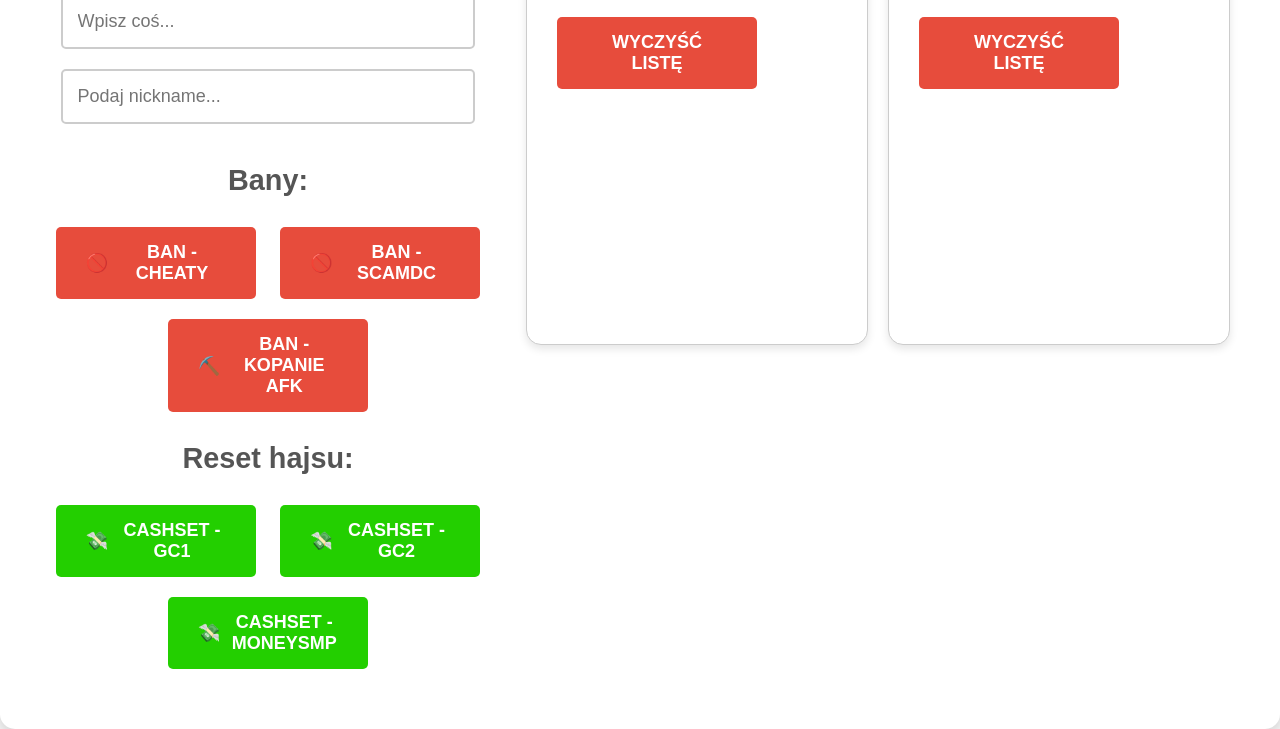
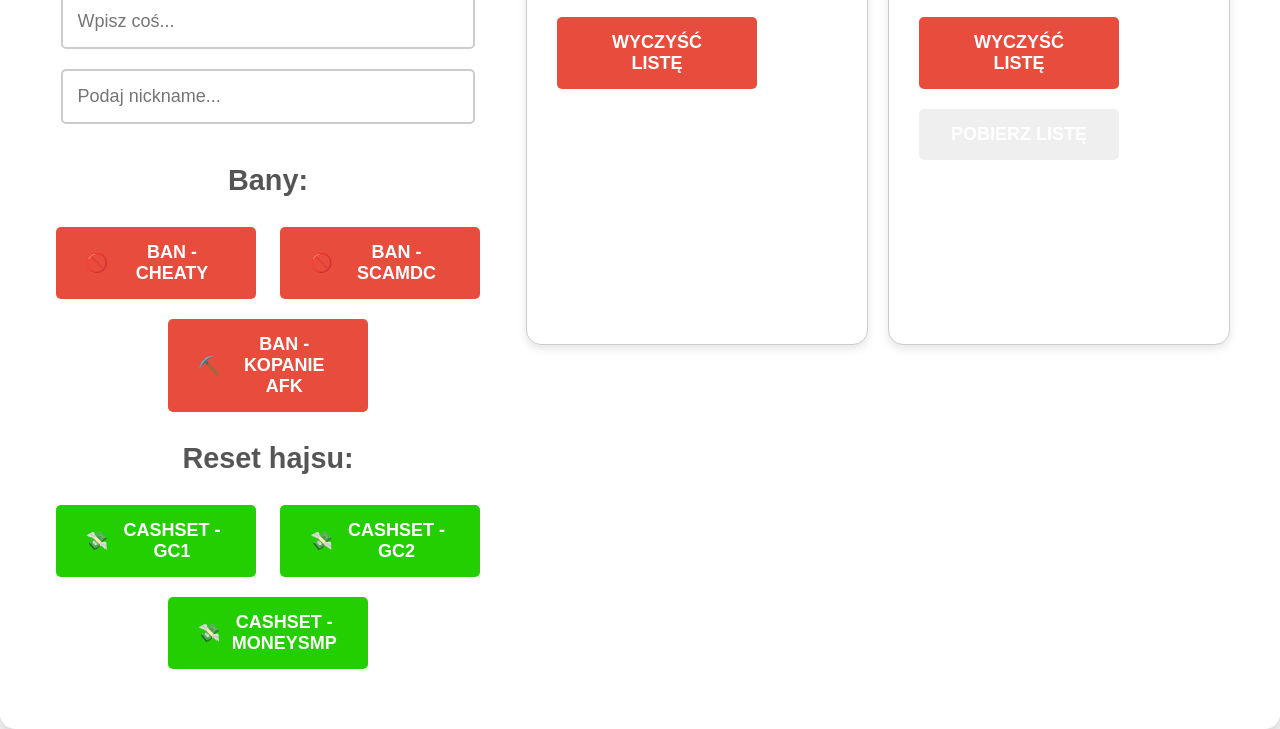
Before and after one commit to GamerSwir2/ccopy, a plain HTML site: page index.html in a window 1280 px wide. Shown: the part 99-828 px from the top of the page. Drawn offline with Linux system fonts and the light colour scheme.

Commit message:
Dodawanie opcji pobierz cashset

```diff
--- a/index.html
+++ b/index.html
@@ -45,6 +45,7 @@
             <h2>Lista Cashset:</h2>
             <ul id="cashsetList"></ul>
             <button class="button clear" onclick="clearCashsetList()">Wyczyść listę</button>
+            <button class="button download" onclick="downloadCashsetList()">Pobierz listę</button>
         </div>
     </div>
     <script src="script.js"></script>
--- a/script.js
+++ b/script.js
@@ -171,3 +171,24 @@ function getCookie(name) {
     const cookieValue = document.cookie.match('(^|;) ?' + name + '=([^;]*)(;|$)');
     return cookieValue ? cookieValue[2] : null;
 }
+
+function downloadCashsetList() {
+    const list = document.getElementById('cashsetList');
+    const items = list.getElementsByTagName('li');
+    const itemArray = [];
+
+    for (let i = 0; i < items.length; i++) {
+        itemArray.push(items[i].textContent);
+    }
+
+    const textToSave = itemArray.join('\n');
+    const blob = new Blob([textToSave], { type: 'text/plain' });
+    const url = URL.createObjectURL(blob);
+    const a = document.createElement('a');
+    a.style.display = 'none';
+    a.href = url;
+    a.download = 'cashset_list.txt';
+    document.body.appendChild(a);
+    a.click();
+    window.URL.revokeObjectURL(url);
+}
```
